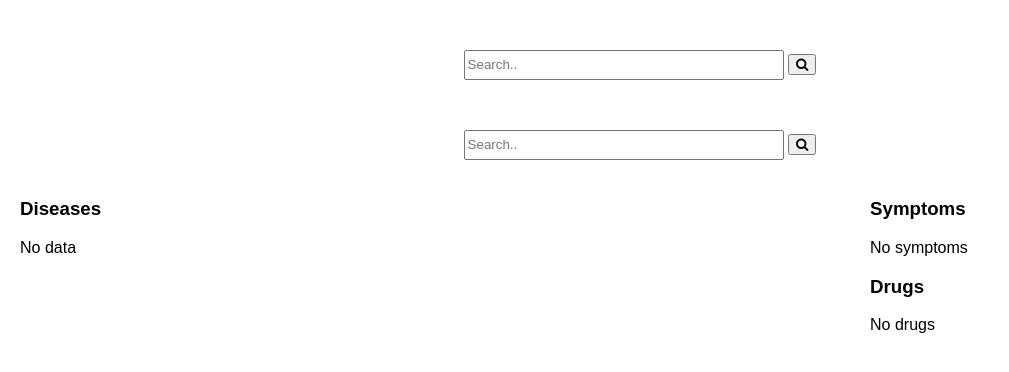
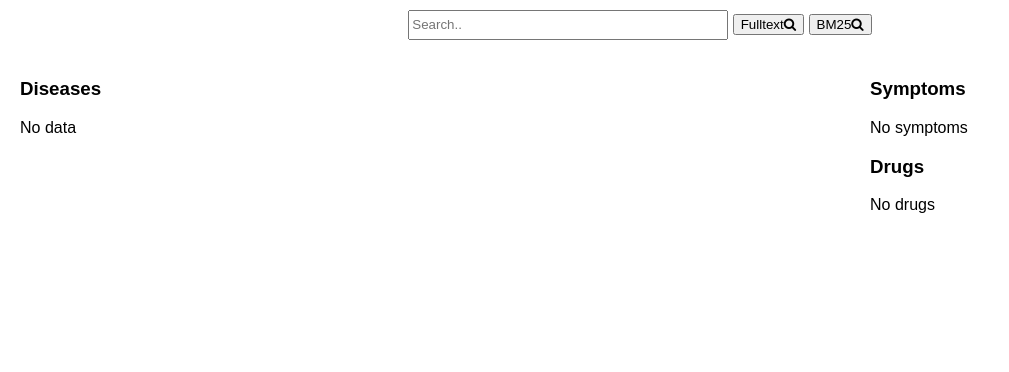
Before and after one commit to martinbg1/rdf-ir, a Flask app: page / in a window 1280 px wide; the page is wider, and only the part inside the window is pictured. Shown: the part 119-491 px from the top of that part, without its empty margins (0-1009 px from the left). Run offline with Flask 2, Linux system fonts and the light colour scheme; some libraries are stand-ins or nearby versions.

Commit message:
working result with bm25 and lucene buttons

```diff
--- a/WebApp/static/css/main.css
+++ b/WebApp/static/css/main.css
@@ -22,7 +22,7 @@ body {
 }
 
 form {
-    padding: 50px 0 0px 0px;
+    padding: 10px 0 0px 0px;
     text-align:center;
 }
 
--- a/WebApp/templates/index.html
+++ b/WebApp/templates/index.html
@@ -8,13 +8,11 @@
 <div class="header">
     <h1>Search for diseases</h1>
 </div>
-<form role="search" id="search">
-    <input type="text" placeholder="Search.." name="search">
-    <button type="submit"><i class="fa fa-search"></i></button>
-</form>
+
 <form role="search" id="searchTest">
     <input type="text" placeholder="Search.." name="searchTest">
-    <button type="submit"><i class="fa fa-search"></i></button>
+    <button type="submit" value="fulltext" onclick="return search()">Fulltext<i class="fa fa-search"></i></button>
+    <button type="submit" value="BM25" onclick="return test_search()">BM25<i class="fa fa-search"></i></button>
 </form>
 
 <div class="grid-container">
@@ -29,9 +27,9 @@
         <div id="drug-text">No drugs</div>
     </div>
 </div>
+
 <script type="text/javascript" src="//code.jquery.com/jquery-1.11.0.min.js"></script>
 <script type="text/javascript">
-    $(function () {
     function showSymptom(disease) {
         $("#symptom-text").empty()
         $.get("symptom?d=" + encodeURIComponent(disease),
@@ -62,6 +60,7 @@
 
     function test_search(){
         var query=$("#searchTest").find("input[name=searchTest]").val();
+        console.log("bm");
         console.log(query);
         $.get("/test?q=" + encodeURIComponent(query),
         function (data) {
@@ -75,19 +74,15 @@
         }, "json");
         return false;
     }
-        $("#searchTest").submit(test_search);
-        test_search();
+
 
     function search() {
-            var query=$("#search").find("input[name=search]").val();
+        var query=$("#searchTest").find("input[name=searchTest]").val();
+        console.log("full");
         $.get("/search?q=" + encodeURIComponent(query),
         function (data) {
             console.log(data);
             if(!data) return;
-                //var $list = $("#data").empty();
-                //data.forEach(function (disease) {
-                //            $list.append($("<li style='list-style-type: none'>" + "<b> Name: </b>" + disease.name + " <b> Description: </b>" + disease.description + " " + '<b> alias: </b>' + disease.altNames +"</li>"));
-                //        });
             $("#disease-data").empty();
             $("#symptom-text").empty();
             $("#drug-text").empty();
@@ -98,8 +93,7 @@
         }, "json");
         return false;
     }
-        $("#search").submit(search);
-        search();
-    })
+
 </script>
+
 {% endblock %}
```
Lines whose indentation alone changed are shown as unchanged.
